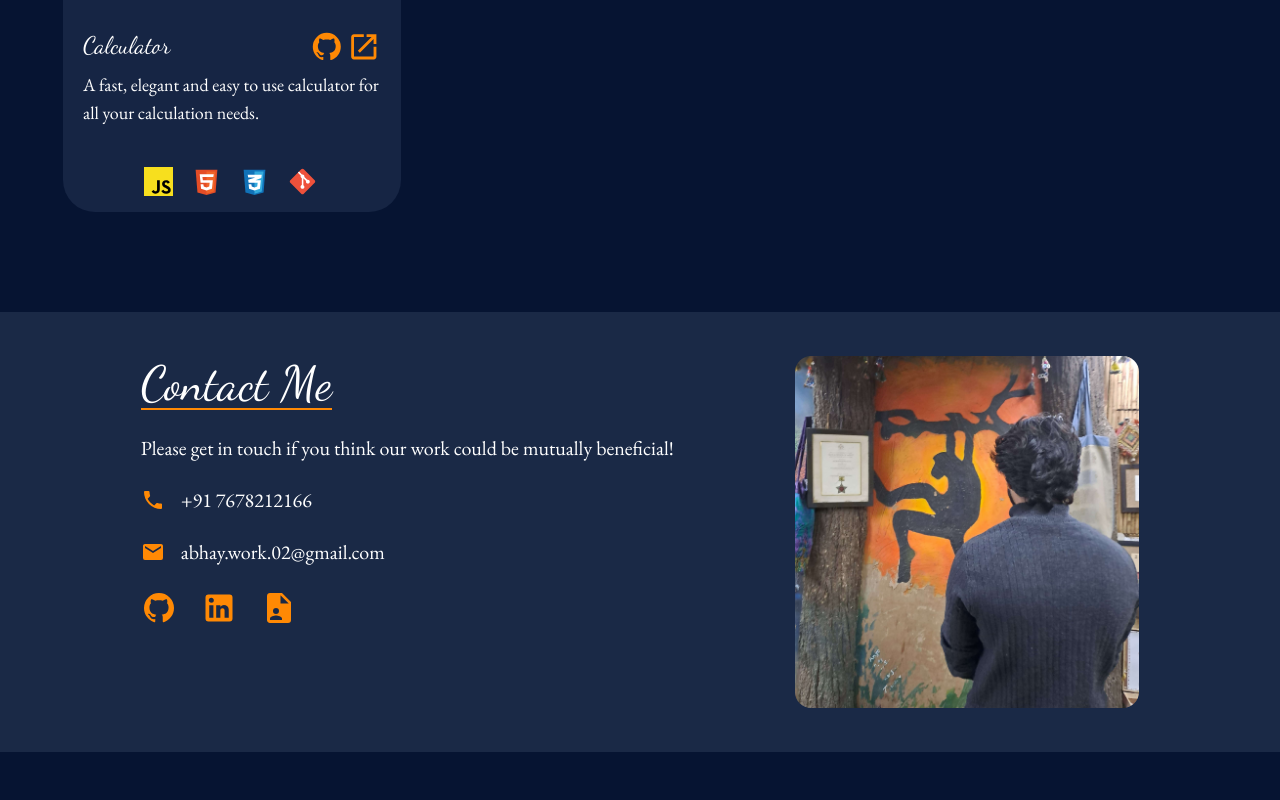
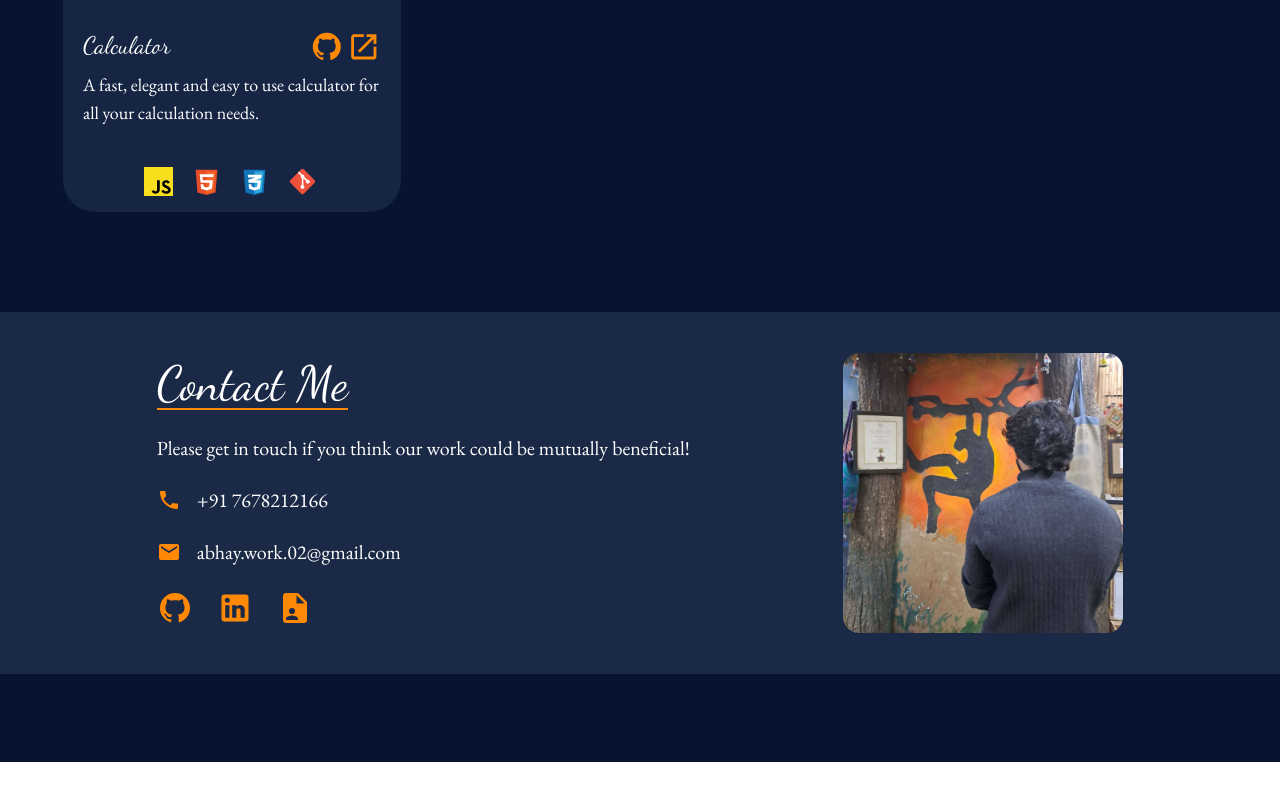
Before and after one commit to Abhay212121/portfolio, a React (Vite) app: page / in a window 1280 px wide. Shown: the part 1612-2412 px from the top of the page. After the commit the page ends 2374 px from the top, so only its background shows below. Built offline with nearby package versions, Linux system fonts and the light colour scheme.

Commit message:
made the footer responsive.

```diff
--- a/src/components/Footer.jsx
+++ b/src/components/Footer.jsx
@@ -9,16 +9,16 @@ import {
 
 export default function Footer() {
   return (
-    <div className="flex h-[55vh] items-start justify-around bg-[#1A2946] px-20">
-      <div className="font-body my-12 flex flex-col gap-6 text-white">
-        <span className="font-heading w-fit border-b-2 border-orange-400 text-5xl">
+    <div className="flex min-h-10 flex-col-reverse items-center justify-around bg-[#1A2946] px-5 pt-10 sm:flex-row sm:items-start sm:px-20 sm:pt-0">
+      <div className="font-body my-12 flex min-h-full flex-col items-start gap-4 text-white sm:gap-6">
+        <span className="font-heading w-fit border-b-2 border-orange-400 text-3xl sm:text-5xl">
           Contact Me
         </span>
-        <p className="text-xl">
+        <p className="text-lg sm:text-xl">
           Please get in touch if you think our work could be mutually
           beneficial!
         </p>
-        <p className="flex items-center gap-4 text-xl">
+        <p className="flex items-center gap-4 text-lg sm:text-xl">
           <Icon
             path={mdiPhone}
             size={1}
@@ -26,7 +26,7 @@ export default function Footer() {
           />
           <span>+91 7678212166</span>
         </p>
-        <p className="flex items-center gap-4 text-xl">
+        <p className="flex items-center gap-4 text-lg sm:text-xl">
           <Icon
             path={mdiEmail}
             size={1}
@@ -34,7 +34,7 @@ export default function Footer() {
           />
           <span>abhay.work.02@gmail.com</span>
         </p>
-        <div className="flex items-center gap-6">
+        <div className="flex items-center gap-2 sm:gap-6">
           <a href="https://github.com/Abhay212121" target="_blank">
             <Icon
               path={mdiGithub}
@@ -68,7 +68,7 @@ export default function Footer() {
         <img
           src="images/profile/footer.jpg"
           alt="Image not found"
-          className="h-full rounded-2xl"
+          className="w-60 rounded-2xl sm:h-70 sm:min-w-70"
         />
       </div>
     </div>
--- a/src/components/ProjectSection.jsx
+++ b/src/components/ProjectSection.jsx
@@ -3,7 +3,7 @@ import Card from "./Card";
 
 export default function ProjectSection() {
   return (
-    <div className="mt-22 mb-25 w-full sm:px-10">
+    <div className="mt-10 mb-10 w-full sm:mt-22 sm:mb-25 sm:px-10">
       <h2 className="font-heading text-center text-4xl text-white">My Work</h2>
       <hr className="mx-auto mb-8 w-[30vw] text-orange-400 sm:w-[8vw]" />
       <div className="grid grid-cols-[repeat(auto-fit,minmax(330px,1fr))] justify-items-center gap-6">
--- a/src/components/card.jsx
+++ b/src/components/card.jsx
@@ -3,8 +3,8 @@ import { mdiOpenInNew, mdiGithub } from "@mdi/js";
 
 export default function Card({ project }) {
   return (
-    <div className="group flex max-w-[338px] flex-col rounded-4xl bg-[#162544] text-white transition duration-200 hover:scale-110 hover:bg-[#2736529e] sm:gap-4">
-      <div className="h-[18vh] w-full rounded-4xl sm:h-[22vh]">
+    <div className="group mx-4 flex max-w-[338px] flex-col gap-4 rounded-4xl bg-[#162544] text-white transition duration-200 hover:scale-110 hover:bg-[#2736529e] sm:mx-0 sm:gap-4">
+      <div className="h-fit w-full rounded-4xl sm:h-[22vh]">
         <a href={project.previewLink} target="_blank">
           <img
             src={project.img}
```
